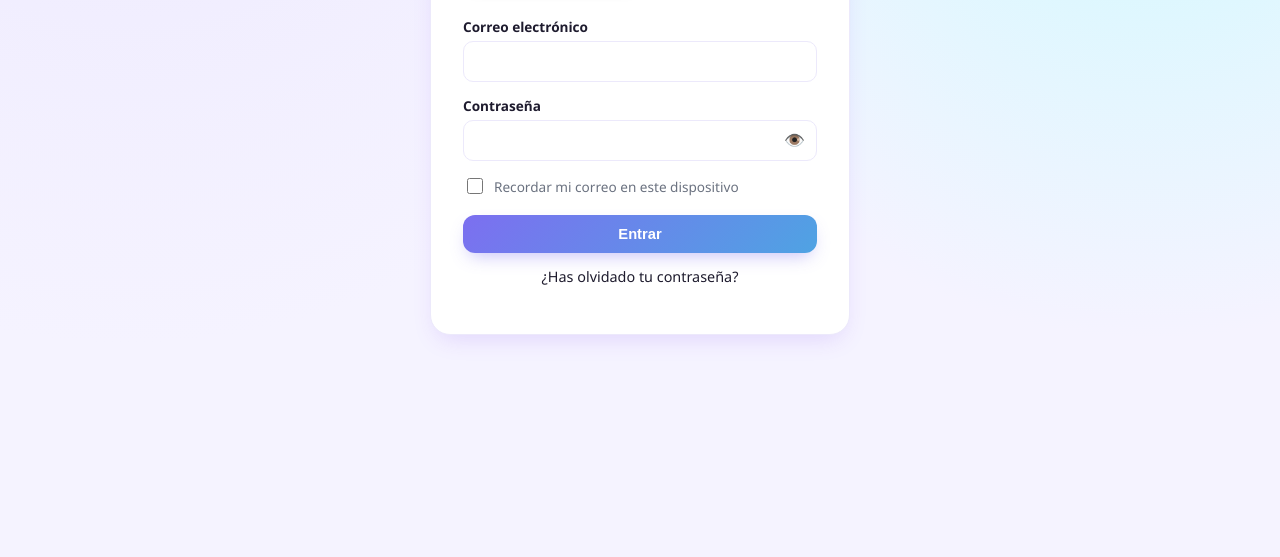
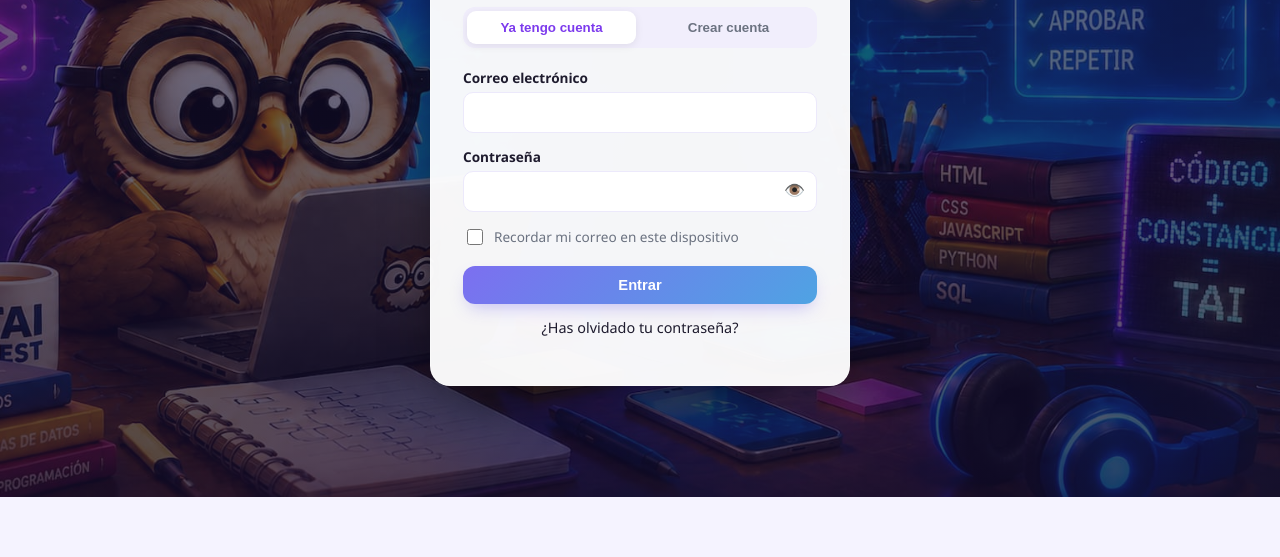
Before and after one commit to Esmeraldapr/tai-test-web, a website: page public/login.html in a window 1280 px wide. Shown: the part 303-860 px from the top of the page. After the commit the page ends 800 px from the top, so only its background shows below. Drawn offline with nearby package versions, Linux system fonts and the light colour scheme.

Commit message:
Add full-screen login page styles

```diff
--- a/public/css/style.css
+++ b/public/css/style.css
@@ -368,3 +368,27 @@ h2{font-size:1.25rem; margin:0 0 14px;}
   .nav-link span.nav-texto{display:none;}
   .sidebar-usuario{margin-top:0; margin-left:auto; border-top:none; padding:0; flex-direction:row; align-items:center;}
 }
+/* ---- Portada del login a pantalla completa ---- */
+.pagina-login{
+  display:flex; align-items:center; justify-content:center;
+  min-height:100vh; padding:32px 16px;
+  background-image:
+    linear-gradient(rgba(20,14,48,.55), rgba(20,14,48,.72)),
+    url("../img/portada-login.jpg");
+  background-size:cover;
+  background-position:center;
+  background-repeat:no-repeat;
+}
+.pagina-login .tarjeta-login{
+  margin:0; width:100%;
+  background:rgba(255,255,255,.96);
+  box-shadow:0 24px 60px -18px rgba(0,0,0,.6);
+  border-color:rgba(255,255,255,.35);
+}
+@media (max-width:820px){
+  .pagina-login{background-position:30% center; padding:24px 14px;}
+}
+@media (max-width:480px){
+  .pagina-login{background-position:26% center;}
+  .pagina-login .tarjeta-login{padding:26px 20px;}
+}
```
